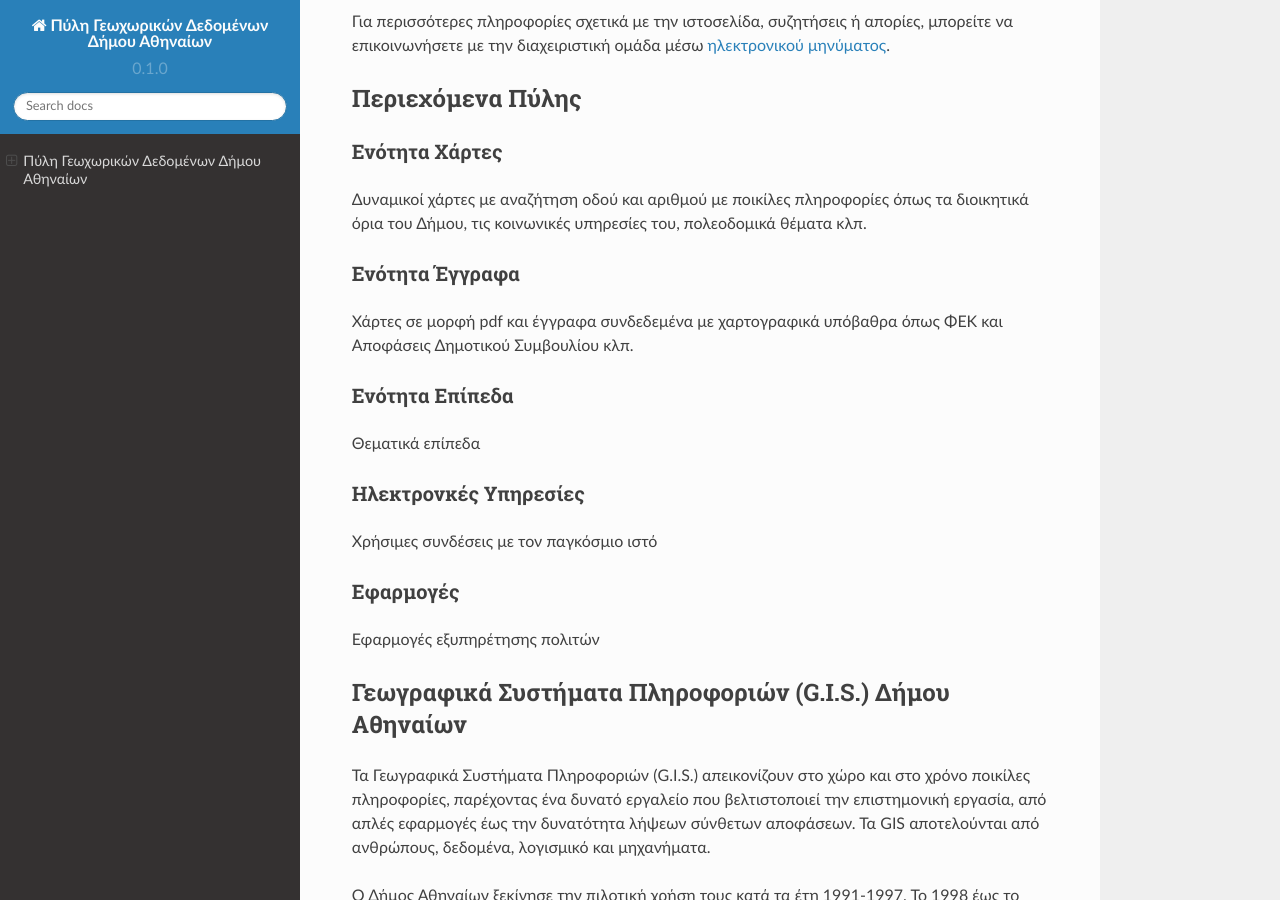
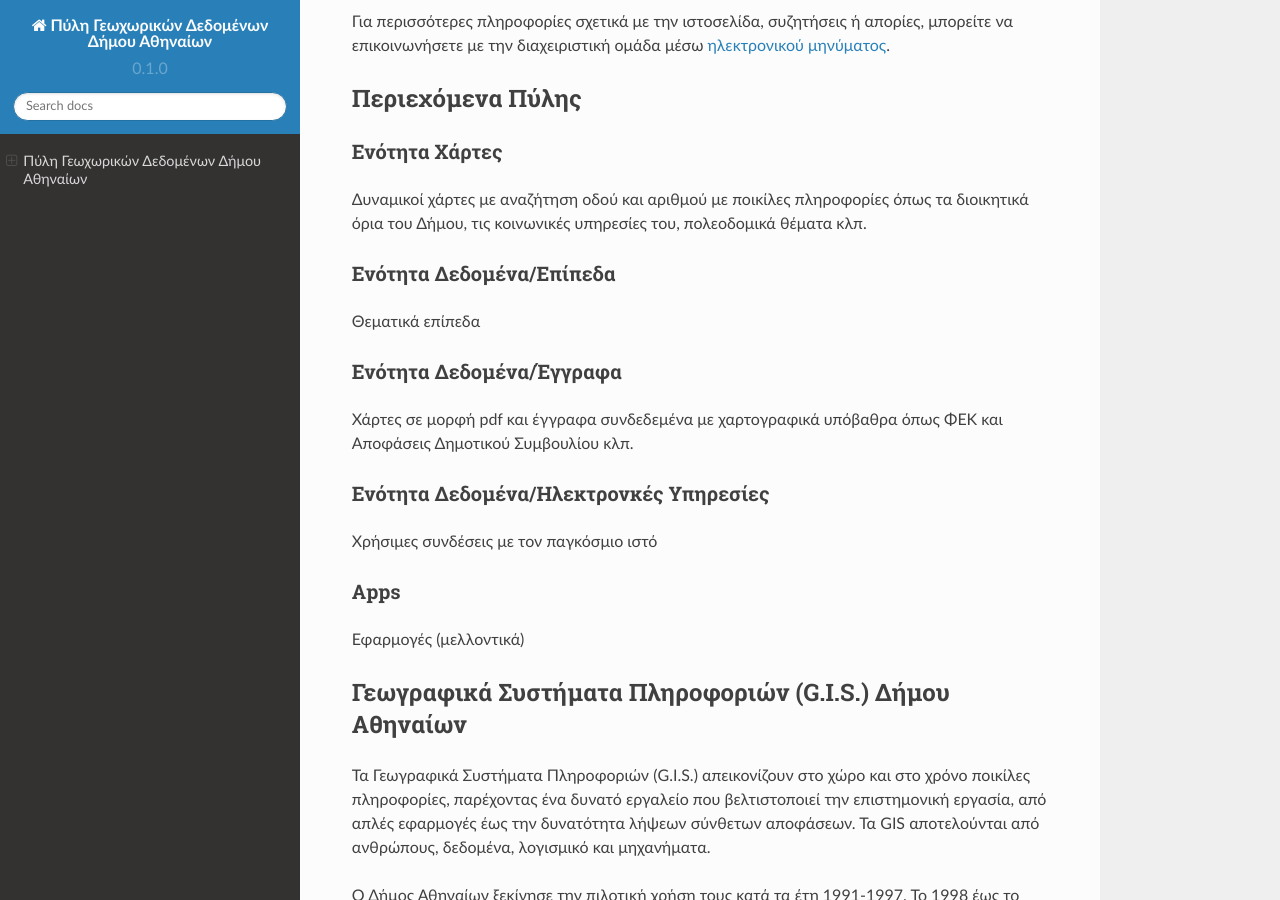
Before and after one commit to EOFarm/athens_geonode, a Sphinx documentation site: the page built from docs/source/index.rst, in a window 1280 px wide and 900 px high, scrolled down 798 px. Built offline with Sphinx 7.4.7 and the Read the Docs theme 2.0.0, drawn with Linux system fonts in a browser that asks for light colours.

Commit message:
Update index.rst

```diff
--- a/docs/source/index.rst
+++ b/docs/source/index.rst
@@ -29,21 +29,21 @@ H `Πύλη`_ αποτελεί έναν κατάλογο γεωχωρικών δ
 ----------------
 Δυναμικοί χάρτες με αναζήτηση οδού και αριθμού με ποικίλες πληροφορίες όπως τα διοικητικά όρια του Δήμου, τις κοινωνικές υπηρεσίες του, πολεοδομικά θέματα κλπ.
 
-Ενότητα Έγγραφα
+Ενότητα Δεδομένα/Επίπεδα
+----------------
+Θεματικά επίπεδα
+
+Ενότητα Δεδομένα/Έγγραφα
 ----------------
 Χάρτες σε μορφή pdf και έγγραφα συνδεδεμένα με χαρτογραφικά υπόβαθρα όπως ΦΕΚ και Αποφάσεις Δημοτικού Συμβουλίου κλπ.
 
-Ενότητα Επίπεδα
-----------------
-Θεματικά επίπεδα
-
-Ηλεκτρονκές Υπηρεσίες
+Ενότητα Δεδομένα/Ηλεκτρονκές Υπηρεσίες
 ----------------------
 Χρήσιμες συνδέσεις με τον παγκόσμιο ιστό
 
-Εφαρμογές
+Apps
 ------------
-Εφαρμογές εξυπηρέτησης πολιτών
+Εφαρμογές (μελλοντικά)
 
 Γεωγραφικά Συστήματα Πληροφοριών (G.I.S.) Δήμου Αθηναίων
 ========================================================
```
